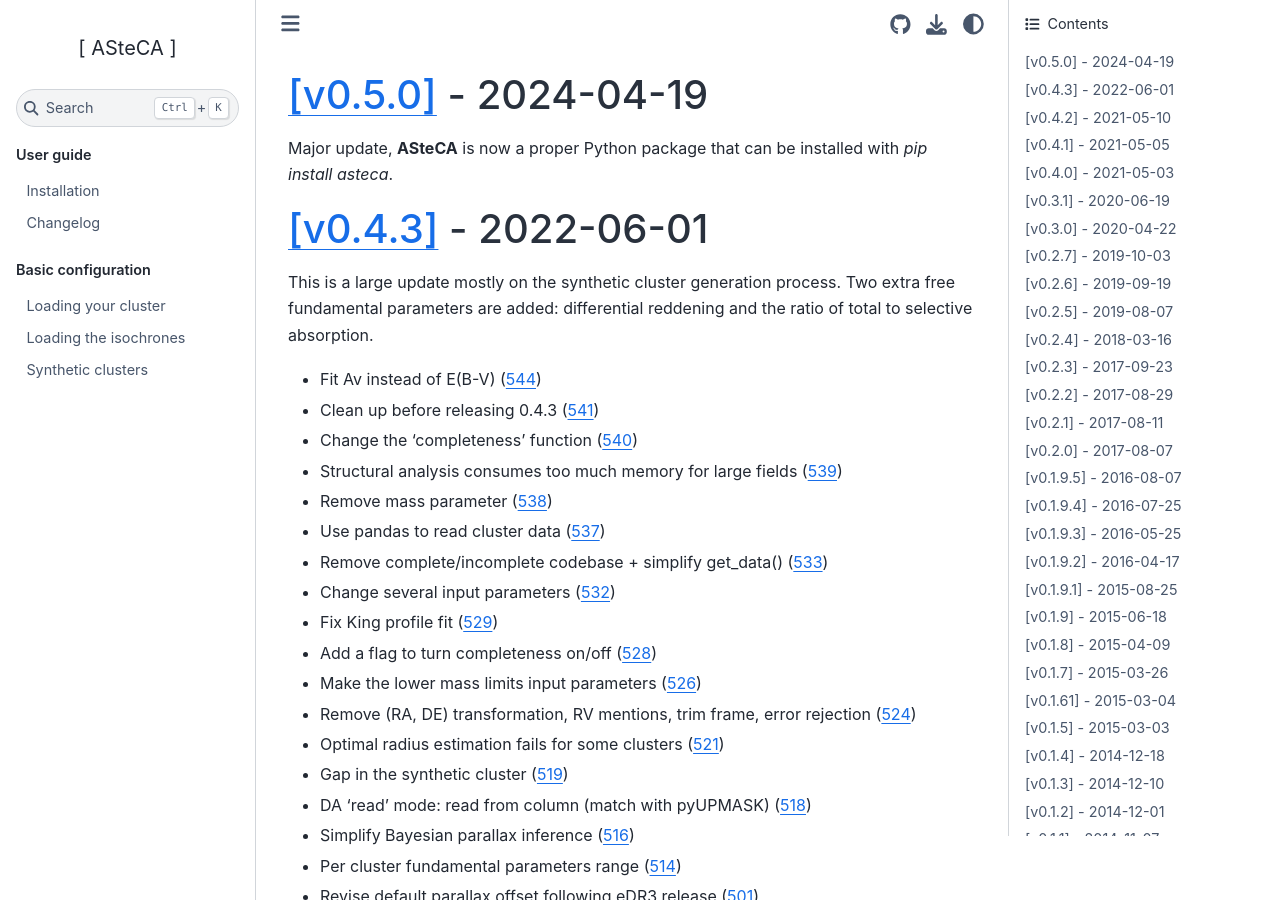
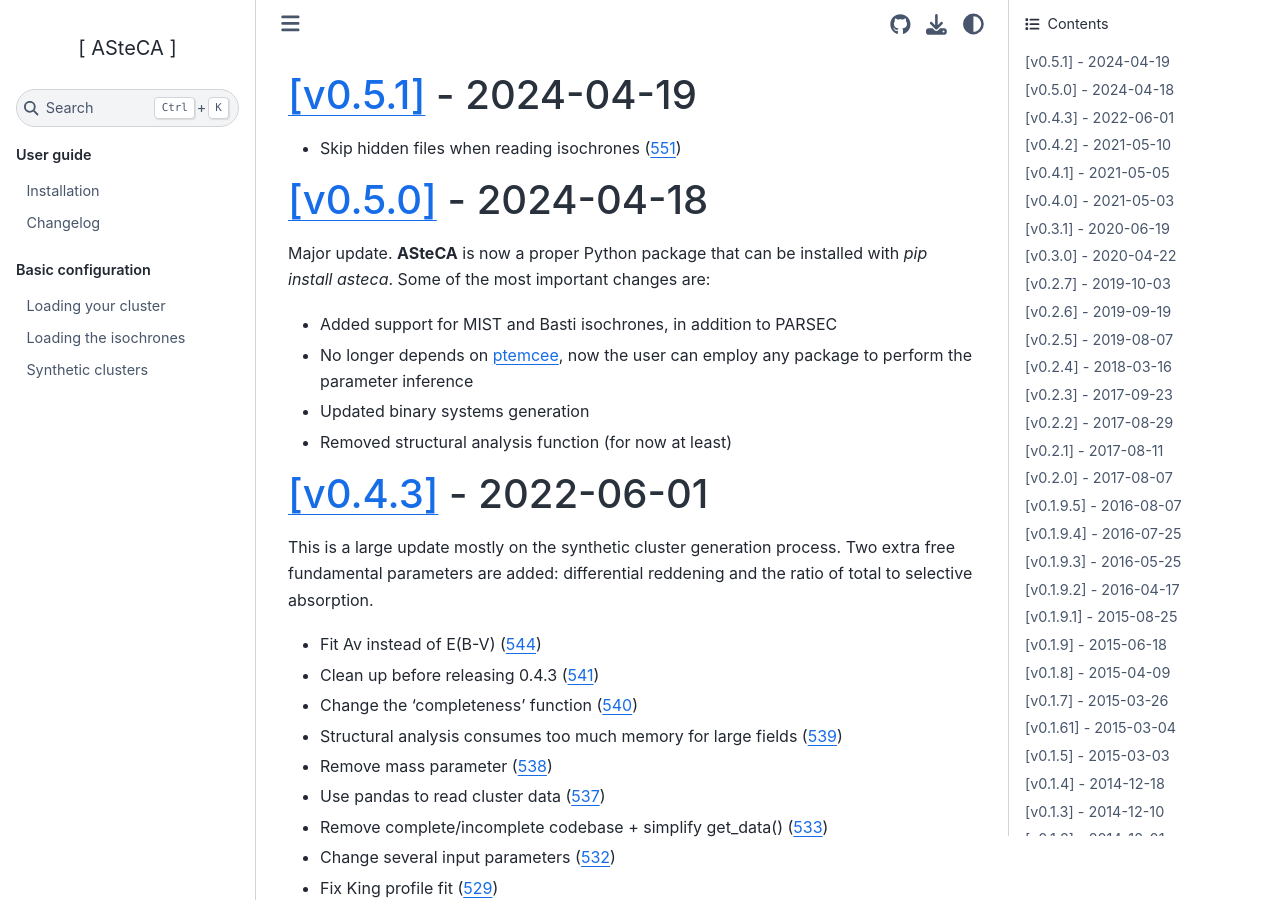
Before and after one commit to asteca/ASteCA, a Sphinx documentation site: the page built from docs/CHANGELOG.rst, in a window 1280 px wide and 900 px high. Built offline with Sphinx 7.4.7 and the Sphinx Book theme 1.1.4, drawn with Linux system fonts in a browser that asks for light colours; pages that are not in the unit, such as notebooks, are missing from menus.

Commit message:
update documentation

```diff
--- a/docs/CHANGELOG.rst
+++ b/docs/CHANGELOG.rst
@@ -1,12 +1,24 @@
 .. :changelog:
 
 
-`[v0.5.0] <https://github.com/asteca/asteca/releases/tag/v0.5.0>`__ - 2024-04-19
+`[v0.5.1] <https://github.com/asteca/asteca/releases/tag/v0.5.1>`__ - 2024-04-19
 ++++++++++++++++++++++++++++++++++++++++++++++++++++++++++++++++++++++++++++++++
 
-Major update, **ASteCA** is now a proper Python package that can be installed with
-`pip install asteca`.
+- Skip hidden files when reading isochrones (`551 <https://github.com/asteca/ASteCA/issues/551>`_)
 
+
+
+`[v0.5.0] <https://github.com/asteca/asteca/releases/tag/v0.5.0>`__ - 2024-04-18
+++++++++++++++++++++++++++++++++++++++++++++++++++++++++++++++++++++++++++++++++
+
+Major update. **ASteCA** is now a proper Python package that can be installed with
+`pip install asteca`. Some of the most important changes are:
+
+- Added support for MIST and Basti isochrones, in addition to PARSEC
+- No longer depends on `ptemcee <https://github.com/willvousden/ptemcee>`_, now the
+  user can employ any package to perform the parameter inference
+- Updated binary systems generation
+- Removed structural analysis function (for now at least)
 
 
 
```
